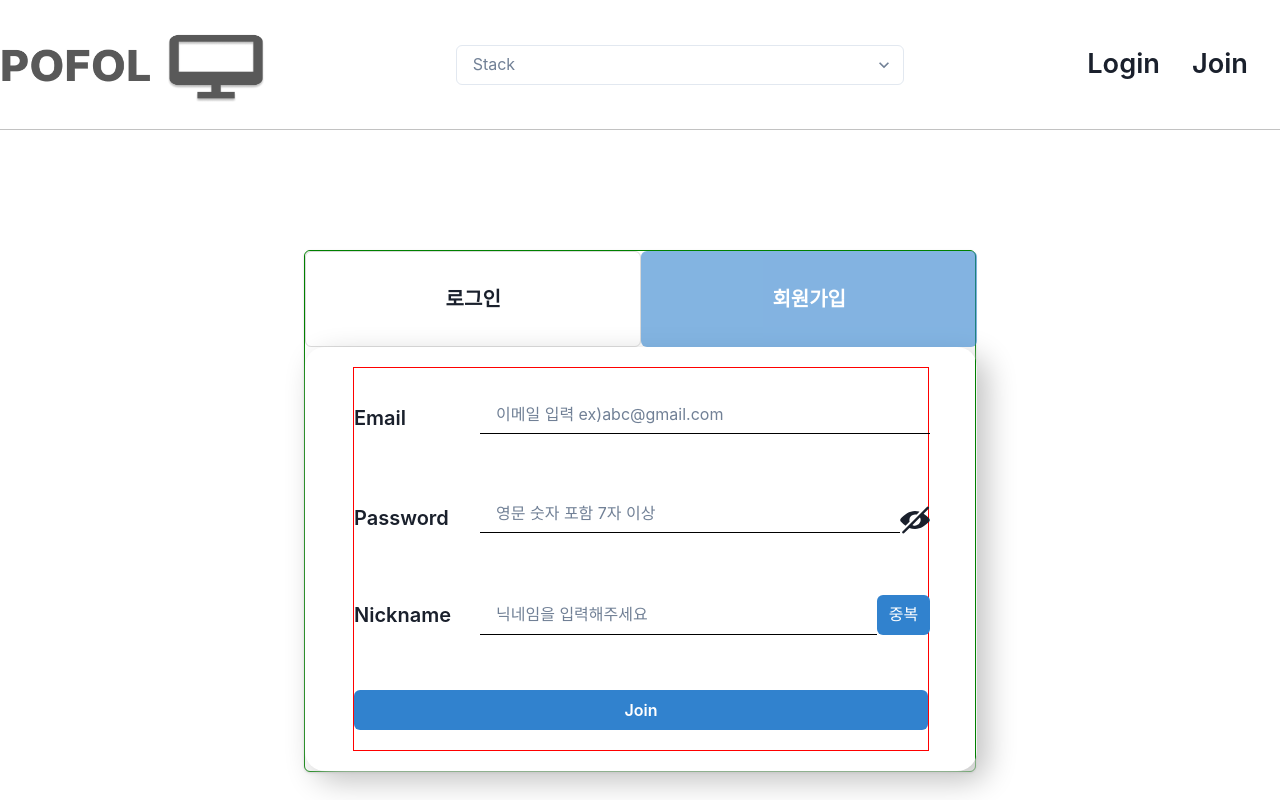
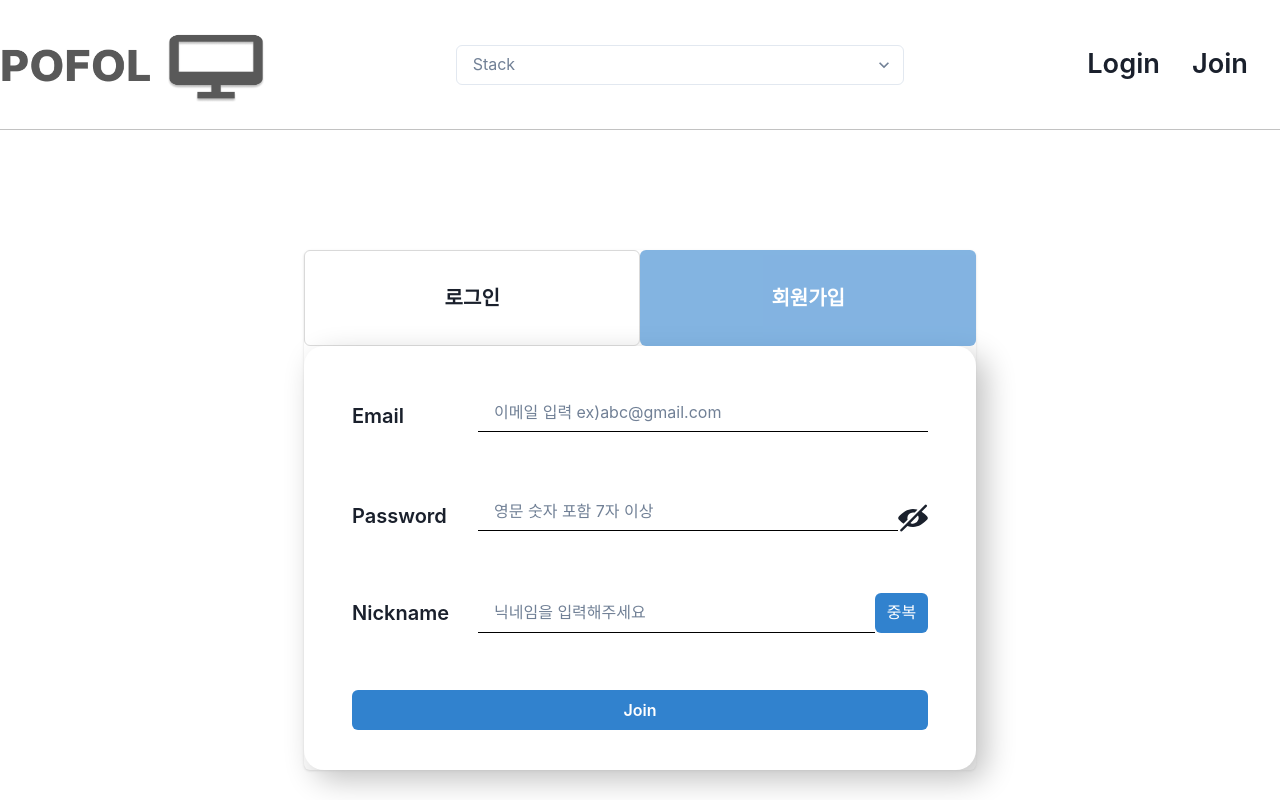
Before and after one commit to gahyuun/23-W-Cow-Project-Frontend, a React (Create React App) app: page /join in a window 1280 px wide. Built offline with nearby package versions, Linux system fonts and the light colour scheme.

Commit message:
Style : border 제거

```diff
--- a/src/component/Sign.jsx
+++ b/src/component/Sign.jsx
@@ -32,11 +32,7 @@ function Sign({ children, page }) {
   };
   return (
     <Box display="flex" justifyContent="center">
-      <Card
-        w={{ sm: 'lg', md: 'xl', lg: '2xl' }}
-        mt="7.5rem"
-        border="1px solid green"
-      >
+      <Card w={{ sm: 'lg', md: 'xl', lg: '2xl' }} mt="7.5rem">
         <CardHeader
           w={{ sm: 'lg', md: 'xl', lg: '2xl' }}
           h={{ sm: '4rem', md: '5rem', lg: '6rem' }}
--- a/src/pages/Join.jsx
+++ b/src/pages/Join.jsx
@@ -112,7 +112,6 @@ function Join() {
             display="flex"
             flexDirection="column"
             justifyContent="space-between"
-            border="1px solid red"
           >
             <FormControl
               w={{ sm: '18rem', md: '20rem', lg: 'xl' }}
```
